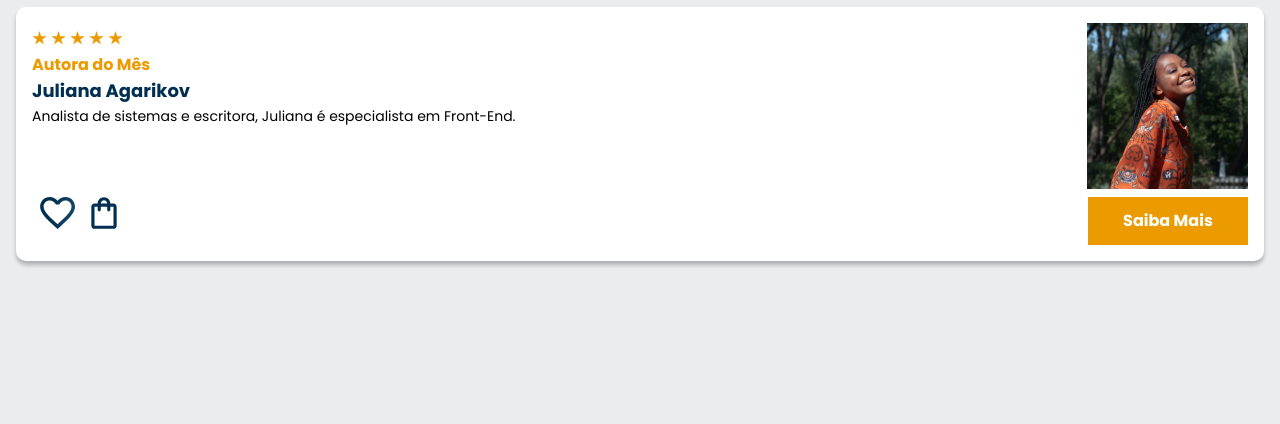
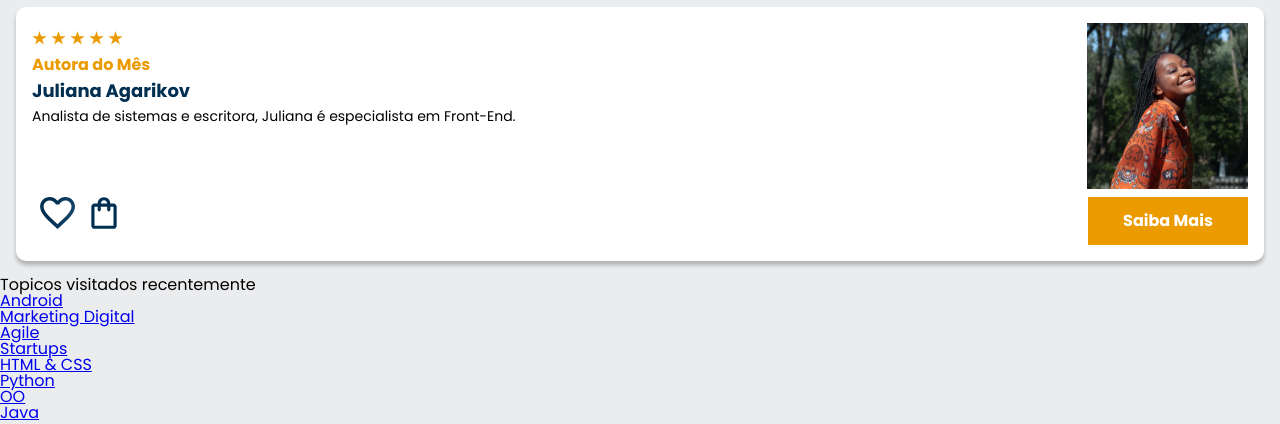
Before and after one commit to higor-s-o/curso-responsividade, a plain HTML site: page index.html in a window 1280 px wide. Shown: the part 1916-2340 px from the top of the page. Before the commit the page ends 2193 px from the top, so only its background shows below. Drawn offline with nearby package versions, Linux system fonts and the light colour scheme.

Commit message:
Iniciando sessão de tópicos

```diff
--- a/index.html
+++ b/index.html
@@ -133,20 +133,6 @@
         <div class="swiper-button-next"></div>
     </div>
 
-<script src="https://cdn.jsdelivr.net/npm/swiper@11/swiper-bundle.min.js"></script>
-<script>
-    const swiper2 = new Swiper('.swiper', {
-    speed: 400,
-    spaceBetween: 10,
-    slidesPerView: 3,
-    delay: 3000,
-    pagination: {
-        el:'.swiper-pagination',
-        type:'bullets',
-    },
-    });
-</script>
-
     <div class="card">
         <div class="card__descricao">
             <div class="descricao">
@@ -169,6 +155,54 @@
         </div>
     </div>
 
+    <section class="topicos">
+        <h2 class="topicos__titulo">Topicos visitados recentemente</h2>
+        <ul class="topicos__lista">
+            <li class="topicos__item">
+                <a href="#" class="topicos__link">Android</a>
+            </li>
+            <li class="topicos__item">
+                <a href="#" class="topicos__link">Marketing Digital</a>
+            </li>
+            <li class="topicos__item">
+                <a href="#" class="topicos__link">Agile</a>
+            </li>
+            <li class="topicos__item">
+                <a href="#" class="topicos__link">Startups</a>
+            </li>
+            <li class="topicos__item">
+                <a href="#" class="topicos__link">HTML & CSS</a>
+            </li>
+            <li class="topicos__item">
+                <a href="#" class="topicos__link">Python</a>
+            </li>
+            <li class="topicos__item">
+                <a href="#" class="topicos__link">OO</a>
+            </li>
+            <li class="topicos__item">
+                <a href="#" class="topicos__link">Java</a>
+            </li>
+        </ul>
+    </section>
+
+
+
+<script src="https://cdn.jsdelivr.net/npm/swiper@11/swiper-bundle.min.js"></script>
+<script>
+    const swiper2 = new Swiper('.swiper', {
+    speed: 400,
+    spaceBetween: 10,
+    slidesPerView: 3,
+    delay: 3000,
+    pagination: {
+        el:'.swiper-pagination',
+        type:'bullets',
+    },
+    });
+</script>
+
+
+
     </main>
 
     <footer>
```
